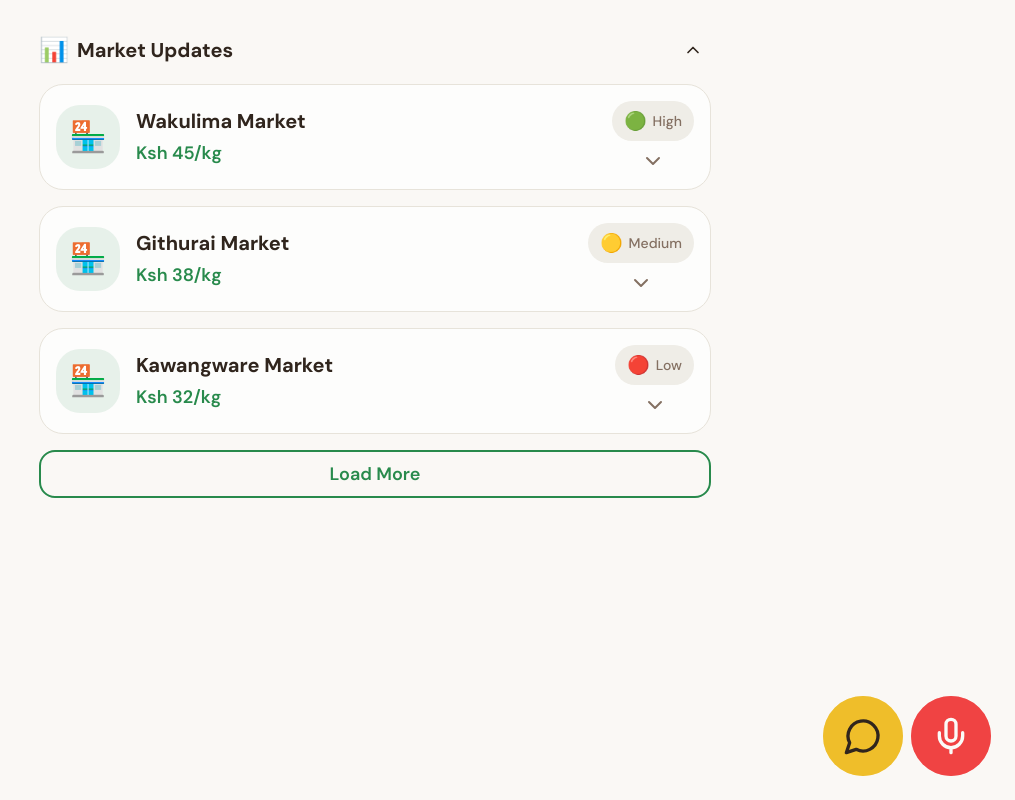
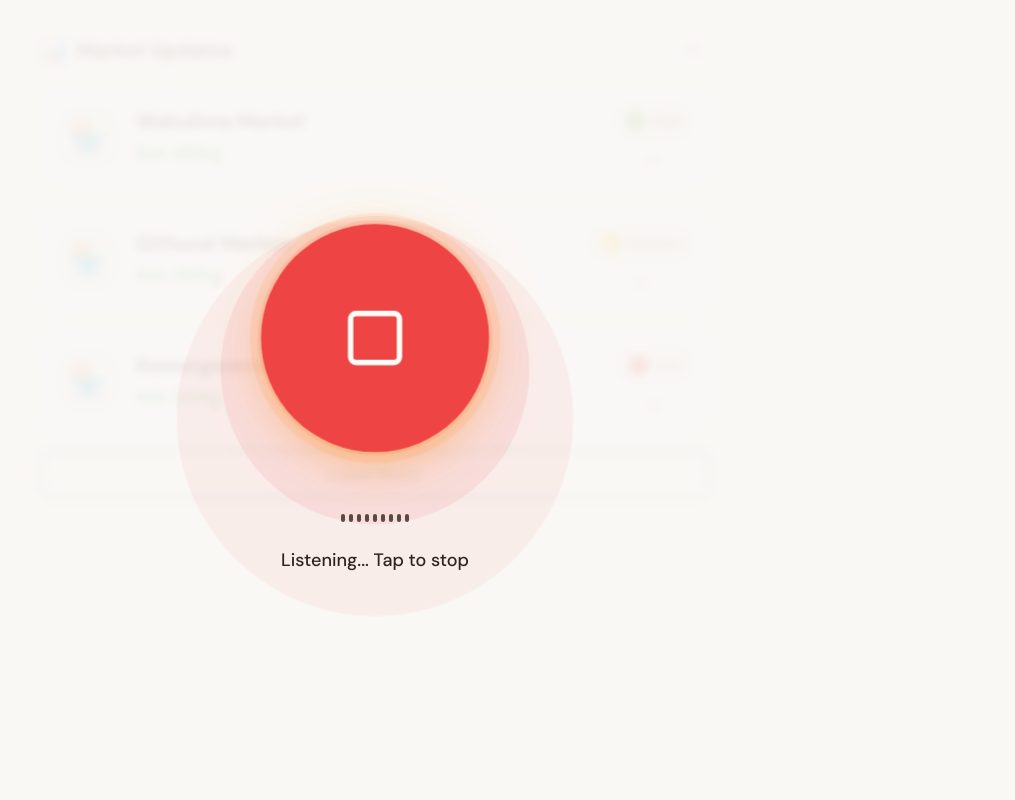
Before and after one commit to DevFrancisLab/sokoleo, a React (Vite) app in the folder frontend/: page /dashboard in a window 1280 px wide. Both pictures are taken after a click on the button "Tap to Speak". Shown: the whole page, without its empty margins (265-1280 px from the left). Built offline with nearby package versions, Linux system fonts and the light colour scheme; no server answers; the HTML template or start-up script is replaced by a standard one.

Commit message:
update the voice icon

```diff
--- a/frontend/src/App.tsx
+++ b/frontend/src/App.tsx
@@ -6,6 +6,7 @@ import { BrowserRouter, Routes, Route } from "react-router-dom";
 import Index from "./pages/Index";
 import Dashboard from "./pages/Dashboard";
 import NotFound from "./pages/NotFound";
+import { VoiceProvider } from "@/components/dashboard/VoiceContext";
 
 const queryClient = new QueryClient();
 
@@ -14,6 +15,7 @@ const App = () => (
     <TooltipProvider>
       <Toaster />
       <Sonner />
+      <VoiceProvider>
         <BrowserRouter>
           <Routes>
             <Route path="/" element={<Index />} />
@@ -22,6 +24,7 @@ const App = () => (
             <Route path="*" element={<NotFound />} />
           </Routes>
         </BrowserRouter>
+      </VoiceProvider>
     </TooltipProvider>
   </QueryClientProvider>
 );
--- a/frontend/src/components/dashboard/FloatingChatButton.tsx
+++ b/frontend/src/components/dashboard/FloatingChatButton.tsx
@@ -1,17 +1,21 @@
 import { MessageCircle } from "lucide-react";
 import { cn } from "@/lib/utils";
+import { useVoice } from "./VoiceContext";
 
 interface FloatingChatButtonProps {
   onClick: () => void;
 }
 
 const FloatingChatButton = ({ onClick }: FloatingChatButtonProps) => {
+  const { isListening } = useVoice();
+
   return (
     <button
       onClick={onClick}
       className={cn(
         "fixed bottom-6 right-28 z-50 w-20 h-20 rounded-full flex items-center justify-center transition-all duration-300",
-        "bg-secondary shadow-glow hover:scale-105 active:scale-95"
+        "bg-secondary shadow-glow hover:scale-105 active:scale-95",
+        isListening && "hidden"
       )}
       aria-label="Open Chat"
     >
--- a/frontend/src/components/dashboard/VoiceButton.tsx
+++ b/frontend/src/components/dashboard/VoiceButton.tsx
@@ -1,25 +1,159 @@
-import { Mic } from "lucide-react";
-import { useState } from "react";
+import { Mic, Square } from "lucide-react";
+import { useEffect, useRef, useState } from "react";
 import { cn } from "@/lib/utils";
+import { useVoice } from "./VoiceContext";
+
+const BAR_COUNT = 9;
 
 const VoiceButton = () => {
-  const [isListening, setIsListening] = useState(false);
+  const { isListening, setIsListening } = useVoice();
+  const [levels, setLevels] = useState<number[]>(new Array(BAR_COUNT).fill(8));
+
+  const audioCtxRef = useRef<AudioContext | null>(null);
+  const analyserRef = useRef<AnalyserNode | null>(null);
+  const dataArrayRef = useRef<Uint8Array | null>(null);
+  const rafRef = useRef<number | null>(null);
+  const mediaStreamRef = useRef<MediaStream | null>(null);
+
+  useEffect(() => {
+    if (isListening) {
+      startAudio();
+    } else {
+      stopAudio();
+    }
+
+    return () => {
+      stopAudio();
+    };
+    // eslint-disable-next-line react-hooks/exhaustive-deps
+  }, [isListening]);
+
+  const startAudio = async () => {
+    try {
+      const stream = await navigator.mediaDevices.getUserMedia({ audio: true });
+      mediaStreamRef.current = stream;
+      const AudioCtx = window.AudioContext || (window as any).webkitAudioContext;
+      const audioCtx = new AudioCtx();
+      audioCtxRef.current = audioCtx;
+      const source = audioCtx.createMediaStreamSource(stream);
+      const analyser = audioCtx.createAnalyser();
+      analyser.fftSize = 256;
+      analyser.smoothingTimeConstant = 0.8;
+      analyserRef.current = analyser;
+      source.connect(analyser);
+      const bufferLength = analyser.frequencyBinCount;
+      const dataArray = new Uint8Array(bufferLength);
+      dataArrayRef.current = dataArray;
+
+      const tick = () => {
+        if (!analyserRef.current || !dataArrayRef.current) return;
+        analyserRef.current.getByteTimeDomainData(dataArrayRef.current);
+        // compute RMS-like amplitude
+        let sum = 0;
+        for (let i = 0; i < dataArrayRef.current.length; i++) {
+          const v = dataArrayRef.current[i] - 128;
+          sum += v * v;
+        }
+        const rms = Math.sqrt(sum / dataArrayRef.current.length) / 128; // 0..~1
+
+        // create bar levels with slight variation across bars
+        setLevels((prev) => {
+          const newLevels = prev.slice();
+          for (let i = 0; i < BAR_COUNT; i++) {
+            const variance = 0.6 + 0.4 * Math.abs(Math.sin((i / BAR_COUNT) * Math.PI * 2 + performance.now() / 200));
+            const target = 8 + Math.round(rms * 60 * variance);
+            // smoothing
+            newLevels[i] = Math.round(newLevels[i] * 0.7 + target * 0.3);
+          }
+          return newLevels;
+        });
+
+        rafRef.current = requestAnimationFrame(tick);
+      };
+
+      rafRef.current = requestAnimationFrame(tick);
+    } catch (err) {
+      console.error("Microphone access denied or unavailable", err);
+      setIsListening(false);
+    }
+  };
+
+  const stopAudio = () => {
+    if (rafRef.current) {
+      cancelAnimationFrame(rafRef.current);
+      rafRef.current = null;
+    }
+    if (analyserRef.current) {
+      analyserRef.current.disconnect();
+      analyserRef.current = null;
+    }
+    if (audioCtxRef.current) {
+      try {
+        audioCtxRef.current.close();
+      } catch (e) {
+        /* ignore */
+      }
+      audioCtxRef.current = null;
+    }
+    if (mediaStreamRef.current) {
+      mediaStreamRef.current.getTracks().forEach((t) => t.stop());
+      mediaStreamRef.current = null;
+    }
+    // reset levels
+    setLevels(new Array(BAR_COUNT).fill(8));
+  };
 
   return (
+    <>
+      {/* Centered overlay shown when listening: hides other content visually */}
+      {isListening && (
+        <div className="fixed inset-0 z-40 flex items-center justify-center bg-background/90 backdrop-blur-sm">
+          <div className="relative flex flex-col items-center gap-6">
+            {/* Pulsing rings behind central stop button */}
+            <span className="absolute rounded-full bg-destructive/30 animate-voice-pulse animate-ring-pulse animate-color-shift w-40 h-40 sm:w-56 sm:h-56" />
+            <span className="absolute rounded-full bg-destructive/20 animate-voice-pulse animate-ring-pulse animate-color-shift w-56 h-56 sm:w-72 sm:h-72" style={{ animationDelay: "0.25s" }} />
+            <span className="absolute rounded-full bg-destructive/10 animate-voice-pulse animate-ring-pulse animate-color-shift w-72 h-72 sm:w-96 sm:h-96" style={{ animationDelay: "0.5s" }} />
+
             <button
-      onClick={() => setIsListening(!isListening)}
+              onClick={() => setIsListening(false)}
+              aria-label="Stop listening"
+              className="relative z-10 w-40 h-40 sm:w-56 sm:h-56 rounded-full flex items-center justify-center bg-destructive shadow-elevated text-primary-foreground transition-transform active:scale-95 animate-color-shift"
+            >
+              <Square className="w-12 h-12 sm:w-16 sm:h-16" />
+            </button>
+
+            {/* Animated waveform reacting to microphone input */}
+            <div className="relative z-10 flex items-end gap-1 mt-2 h-8 sm:h-10">
+              {levels.map((h, i) => (
+                <span
+                  key={i}
+                  className="block bg-foreground/80 w-1 rounded-sm"
+                  style={{ height: `${h}px`, transition: "height 120ms linear" }}
+                />
+              ))}
+            </div>
+
+            <p className="relative z-10 text-foreground text-lg font-medium">Listening... Tap to stop</p>
+          </div>
+        </div>
+      )}
+
+      {/* Bottom floating button (hidden while listening) */}
+      <button
+        onClick={() => setIsListening(true)}
         className={cn(
           "fixed bottom-6 right-6 z-50 w-20 h-20 rounded-full flex items-center justify-center transition-all duration-300",
           "bg-primary shadow-glow hover:scale-105 active:scale-95",
-        isListening && "bg-destructive"
+          isListening && "hidden"
         )}
         aria-label="Tap to Speak"
       >
-      <span className={cn("absolute inset-0 rounded-full bg-primary/40 animate-voice-pulse", isListening && "bg-destructive/40")} />
-      <span className={cn("absolute inset-0 rounded-full bg-primary/20 animate-voice-pulse", "animation-delay-500", isListening && "bg-destructive/20")} style={{ animationDelay: "0.5s" }} />
-      <Mic className={cn("w-10 h-10 text-primary-foreground relative z-10 transition-transform", isListening && "animate-gentle-bounce")} />
+        <span className={cn("absolute inset-0 rounded-full bg-primary/40 animate-voice-pulse")} />
+        <span className={cn("absolute inset-0 rounded-full bg-primary/20 animate-voice-pulse", "animation-delay-500")} style={{ animationDelay: "0.5s" }} />
+        <Mic className={cn("w-10 h-10 text-primary-foreground relative z-10 transition-transform")} />
         <span className="absolute -top-12 left-1/2 -translate-x-1/2 whitespace-nowrap bg-foreground text-background px-3 py-1.5 rounded-lg text-sm font-medium opacity-0 group-hover:opacity-100 pointer-events-none transition-opacity">Tap to Speak</span>
       </button>
+    </>
   );
 };
 
--- /dev/null
+++ b/frontend/src/components/dashboard/VoiceContext.tsx
@@ -0,0 +1,21 @@
+import React, { createContext, useContext, useState } from "react";
+
+type VoiceContextType = {
+  isListening: boolean;
+  setIsListening: (v: boolean) => void;
+};
+
+const VoiceContext = createContext<VoiceContextType | undefined>(undefined);
+
+export const VoiceProvider: React.FC<{ children: React.ReactNode }> = ({ children }) => {
+  const [isListening, setIsListening] = useState(false);
+  return <VoiceContext.Provider value={{ isListening, setIsListening }}>{children}</VoiceContext.Provider>;
+};
+
+export const useVoice = () => {
+  const ctx = useContext(VoiceContext);
+  if (!ctx) throw new Error("useVoice must be used within VoiceProvider");
+  return ctx;
+};
+
+export default VoiceContext;
--- a/frontend/src/index.css
+++ b/frontend/src/index.css
@@ -224,4 +224,43 @@
       transform: scale(1);
     }
   }
+
+  /* Listening animations */
+  .animate-color-shift {
+    animation: colorShift 2s ease-in-out infinite;
+  }
+
+  .animate-ring-pulse {
+    animation: ringPulse 1.8s ease-out infinite;
+  }
+
+  @keyframes colorShift {
+    0% {
+      box-shadow: 0 8px 40px -20px rgba(255,65,54,0.45), 0 0 0 0 rgba(255,65,54,0.2);
+      transform: scale(1);
+    }
+    50% {
+      box-shadow: 0 12px 60px -10px rgba(255,140,0,0.6), 0 0 0 12px rgba(255,140,0,0.08);
+      transform: scale(1.02);
+    }
+    100% {
+      box-shadow: 0 8px 40px -20px rgba(255,65,54,0.45), 0 0 0 0 rgba(255,65,54,0.2);
+      transform: scale(1);
+    }
+  }
+
+  @keyframes ringPulse {
+    0% {
+      transform: scale(0.9);
+      opacity: 0.8;
+    }
+    50% {
+      transform: scale(1.08);
+      opacity: 0.45;
+    }
+    100% {
+      transform: scale(0.9);
+      opacity: 0;
+    }
+  }
 }
```
Lines whose indentation alone changed are shown as unchanged.
